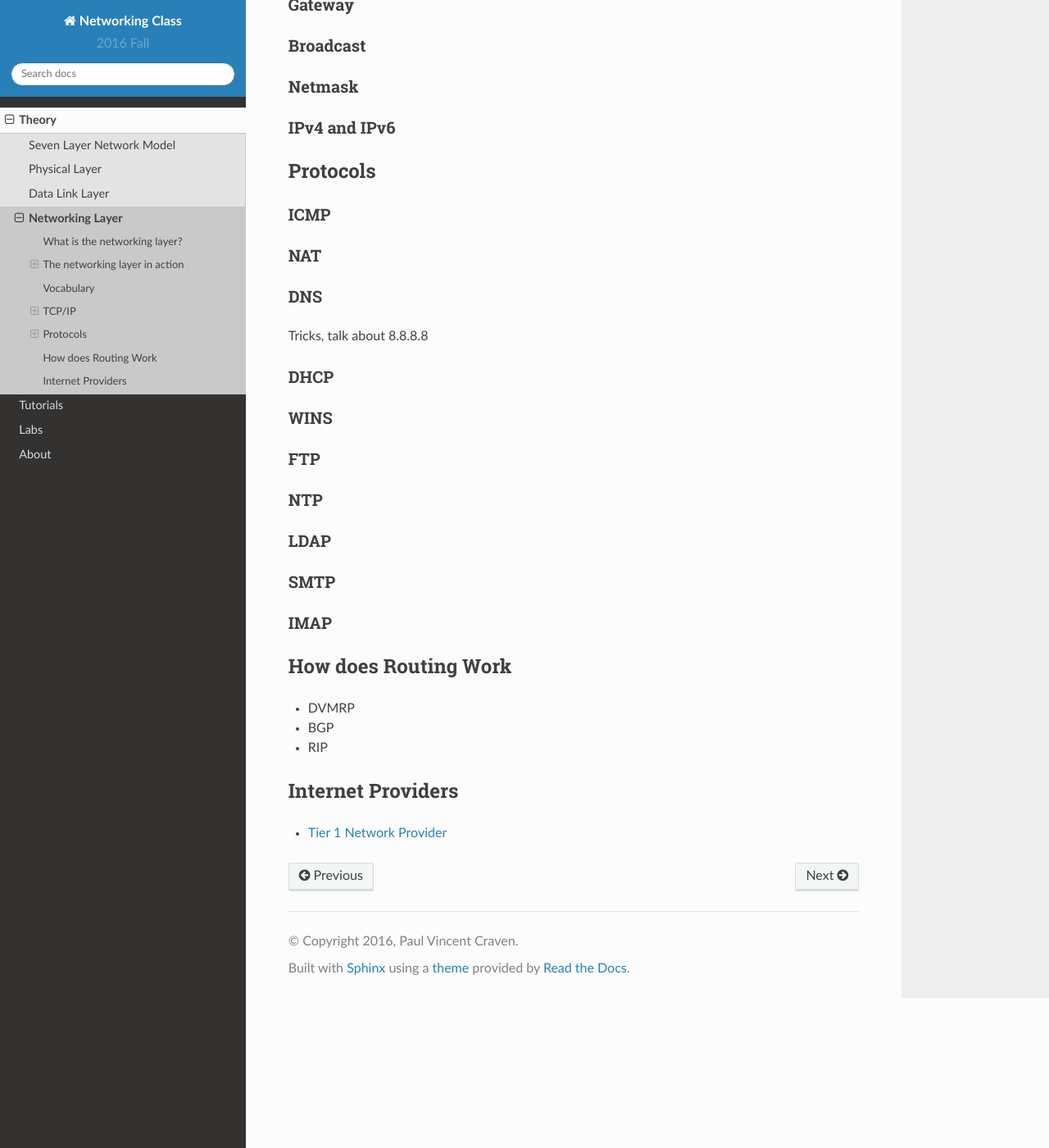
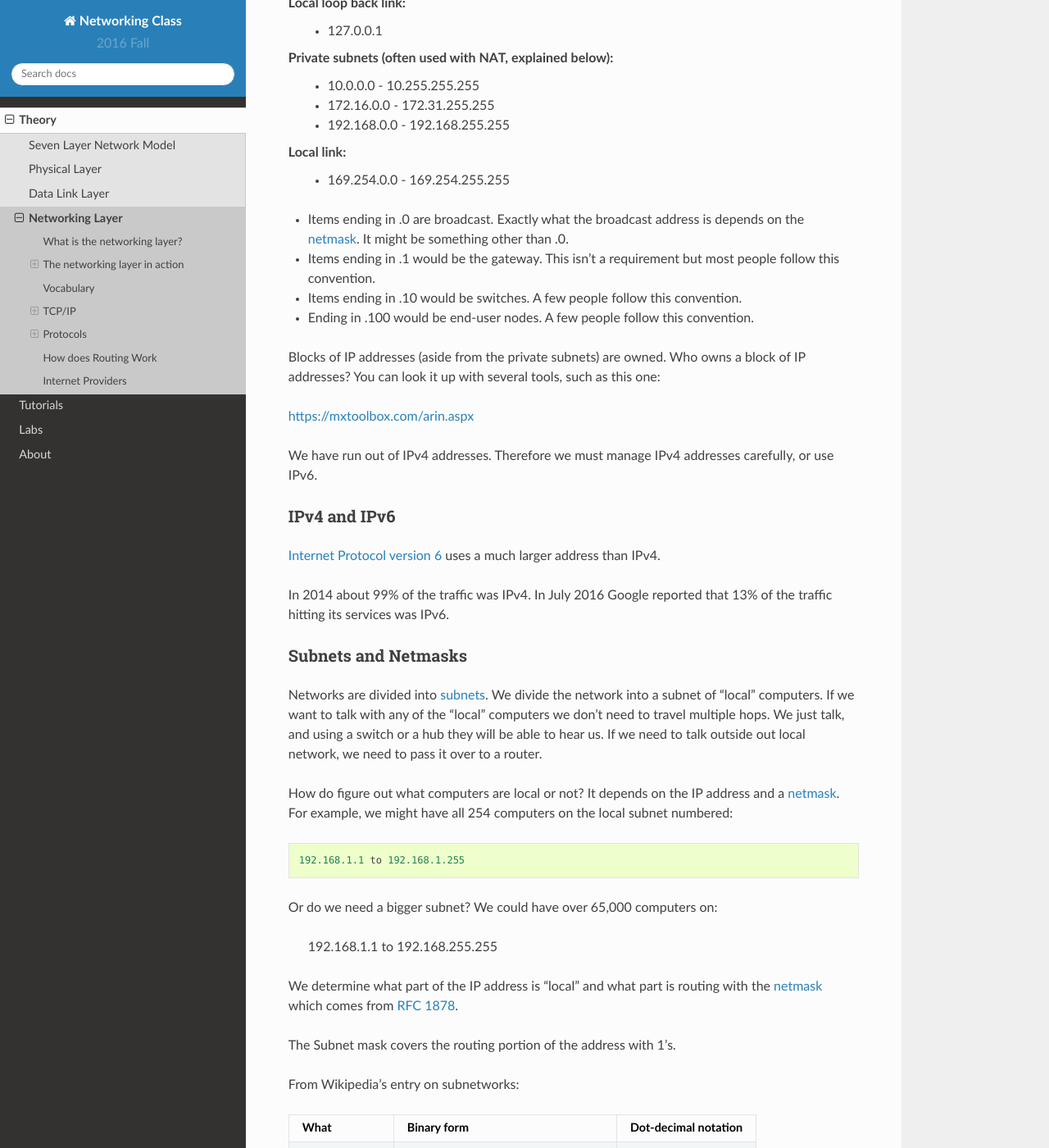
Before and after one commit to pvcraven/networking-class, a Sphinx documentation site: the page built from source/chapters/network_layer/network_layer.rst, in a window 1280 px wide and 1400 px high, scrolled down 7025 px. Shown: the whole window at 82% size. Built offline with Sphinx 7.4.7 and the Read the Docs theme 2.0.0, drawn with Linux system fonts in a browser that asks for light colours; some of the changed text lies outside the part shown.

Commit message:
Update network layer

```diff
--- a/source/chapters/network_layer/network_layer.rst
+++ b/source/chapters/network_layer/network_layer.rst
@@ -200,6 +200,15 @@
   `list of standards <https://en.wikipedia.org/wiki/List_of_RFCs>`_. I
   particularly like the avian carrier standard.
 
+* **Bus:** Multiple computers hook up to one long wire and share it. This used
+  to be common because it was easy to wire. It wasn't reliable or fast however.
+* **Hub:** Multiple computers will hook up to a central spot (hub). When one computer
+  wants to say something, the hub will repeat it to all computers.
+* **Switch:** Multiple computers will hook up to a central spot (hub). When one
+  computer wants to talk to another computer, the switch will pass the message to
+  only the computer it was intended to.
+* **Router:** Knows how to intelligently pass a message across multiple computers.
+
 
 TCP/IP
 ------
@@ -305,22 +314,33 @@
 By convention, certain ports represent certain services. See
 Wikipedia's `list of TCP and UDP port numbers`_.
 
-The client to the server normally connects using a ephemeral port. These
+The client to the server normally connects using a `ephemeral port`_. These
 are numbered 49152–65535. Therefore a web browser may connect to google.com
 on port 80. The IP address and port may be: 216.58.192.206:80. Google will
 connect back to the client computer on an ephemeral port. So return packets would
-go to 192.168.1.101:51010
+go to the client address which might look like 192.168.1.101:51010.
+
 
 TCP
 ^^^
 
-`Handshaking`_
+Most connections on the Internet happen with the
+`Transmission Control Protocol`_ (TCP) protocol. TCP is built on top of
+IP and offers:
+
+* Notification of delivery failure
+* Retransmission
+* Breaking a large message into parts
+* Reassembly in the proper order
+* Network congestion
+
+A lot of these are Layer 4 items on the OSI model. So we will table our discussion
+of TCP until a later date.
 
 Special IP Addresses
 ^^^^^^^^^^^^^^^^^^^^
 
 `Reserved IP Addresses`_
-
 
 Local loop back link:
   * 127.0.0.1
@@ -333,29 +353,84 @@
 Local link:
   * 169.254.0.0 - 169.254.255.255
 
-Often items ending in .0 are broadcast. Items ending in .1 would be the
-gateway. Items ending in .10 would be switches. Ending in .100 would be end-user
-nodes.
+* Items ending in .0 are broadcast. Exactly what the broadcast address is
+  depends on the `netmask`_. It might be something other than .0.
+* Items ending in .1 would be the gateway. This isn't a requirement but most
+  people follow this convention.
+* Items ending in .10 would be switches. A few people follow this convention.
+* Ending in .100 would be end-user nodes. A few people follow this convention.
 
-Who owns a block of OP addresses?
+Blocks of IP addresses (aside from the private subnets) are owned.
+Who owns a block of IP addresses? You can look it up with several tools, such
+as this one:
 
 https://mxtoolbox.com/arin.aspx
+
+We have run out of IPv4 addresses. Therefore we must manage IPv4 addresses
+carefully, or use IPv6.
+
+IPv4 and IPv6
+^^^^^^^^^^^^^
+
+`Internet Protocol version 6`_ uses a much larger address than IPv4.
+
+In 2014 about 99% of the traffic was IPv4.
+In July 2016 Google reported that 13% of the traffic hitting its services was IPv6.
+
+Subnets and Netmasks
+^^^^^^^^^^^^^^^^^^^^
+
+Networks are divided into `subnets`_. We divide the network into a subnet
+of "local" computers. If we want to talk with any of the "local" computers
+we don't need to travel multiple hops. We just talk, and using a switch
+or a hub they will be able to hear us. If we need to talk outside out local
+network, we need to pass it over to a router.
+
+How do figure out what computers are local or not? It depends on the IP address
+and a `netmask`_. For example, we might have all 254 computers on the local
+subnet numbered::
+
+  192.168.1.1 to 192.168.1.255
+
+Or do we need a bigger subnet? We could have over 65,000 computers on:
+
+  192.168.1.1 to 192.168.255.255
+
+We determine what part of the IP address is "local" and what part is routing
+with the `netmask`_ which comes from `RFC 1878`_.
+
+The Subnet mask covers the routing portion of the address with 1's.
+
+From Wikipedia's entry on subnetworks:
+
+=============== ======================================= ====================
+What            Binary form                             Dot-decimal notation
+=============== ======================================= ====================
+IP address      ``11000000.10101000.00000101.10000010``        192.168.5.130
+Subnet mask     ``11111111.11111111.11111111.00000000``        255.255.255.0
+Network prefix  ``11000000.10101000.00000101.00000000``          192.168.5.0
+Host part       ``00000000.00000000.00000000.10000010``            0.0.0.130
+=============== ======================================= ====================
+
+We often show a subnet's routing properties using `CIDR form`_. The subnet above
+would be shown with 192.168.5.0/24.
+
+See also this handy `netmask reference`_.
+
+Broadcast
+^^^^^^^^^
+
+Sending a message to the broadcast address will send the message to every
+computer in the subnet. Useful if you want to announce something to every
+computer. To find the broadcast address, use your IP address and bit-wise
+and it with the netmask. This would be the 'network prefix' sown in the example
+table above.
 
 Gateway
 ^^^^^^^
 
-Broadcast
-^^^^^^^^^
-
-Netmask
-^^^^^^^
-
-.. _RFC 1878: http://www.ietf.org/rfc/rfc1878.txt
-.. _netmask: http://www.computerhope.com/jargon/n/netmask.htm
-.. _netmask reference: http://www.unixwiz.net/techtips/netmask-ref.html
-
-IPv4 and IPv6
-^^^^^^^^^^^^^
+This is your router. If a message isn't intended for your network, we will
+pass it to the router.
 
 Protocols
 ---------
@@ -413,3 +488,11 @@
 .. _Transmission Control Protocol/Internet Protocol: https://en.wikipedia.org/wiki/Internet_protocol_suite
 .. _list of TCP and UDP port numbers: https://en.wikipedia.org/wiki/List_of_TCP_and_UDP_port_numbers
 .. _Reserved IP Addresses: https://en.wikipedia.org/wiki/Reserved_IP_addresses
+.. _ephemeral port: https://en.wikipedia.org/wiki/Ephemeral_port
+.. _Transmission Control Protocol: https://en.wikipedia.org/wiki/Transmission_Control_Protocol
+.. _subnets: htt``ps://en.wikipedia.org/wiki/Subnetwork
+.. _RFC 1878: http://www.ietf.org/rfc/rfc1878.txt
+.. _netmask: http://www.computerhope.com/jargon/n/netmask.htm
+.. _netmask reference: http://www.unixwiz.net/techtips/netmask-ref.html
+.. _CIDR form: https://en.wikipedia.org/wiki/Classless_Inter-Domain_Routing#CIDR_notation
+.. _Internet Protocol version 6: https://en.wikipedia.org/wiki/IPv6
```
